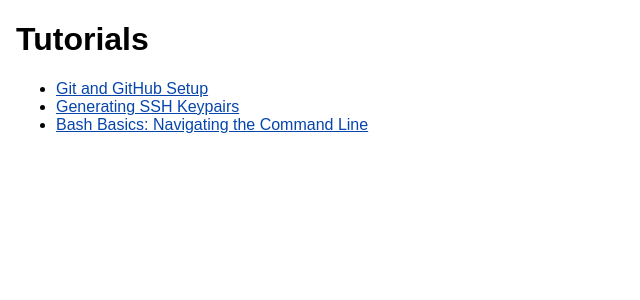
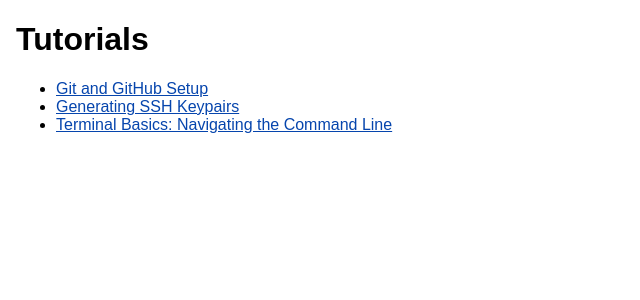
Before and after one commit to nathanielhobbs/foundations-site, a Flask app: page /tutorials in a window 1280 px wide. Shown: the part 94-394 px from the top of the page, without its empty margins (0-640 px from the left). Run offline with Flask 3, Linux system fonts and the light colour scheme.

Commit message:
Changed wording from bash to terminal

```diff
--- a/templates/tutorials.html
+++ b/templates/tutorials.html
@@ -6,6 +6,6 @@
 <ul>
   <li><a href="/tutorials/git">Git and GitHub Setup</a></li>
   <li><a href="/tutorials/ssh">Generating SSH Keypairs</a></li>
-  <li><a href="/tutorials/bash">Bash Basics: Navigating the Command Line</a></li>
+  <li><a href="/tutorials/bash">Terminal Basics: Navigating the Command Line</a></li>
 </ul>
 {% endblock %}
```
